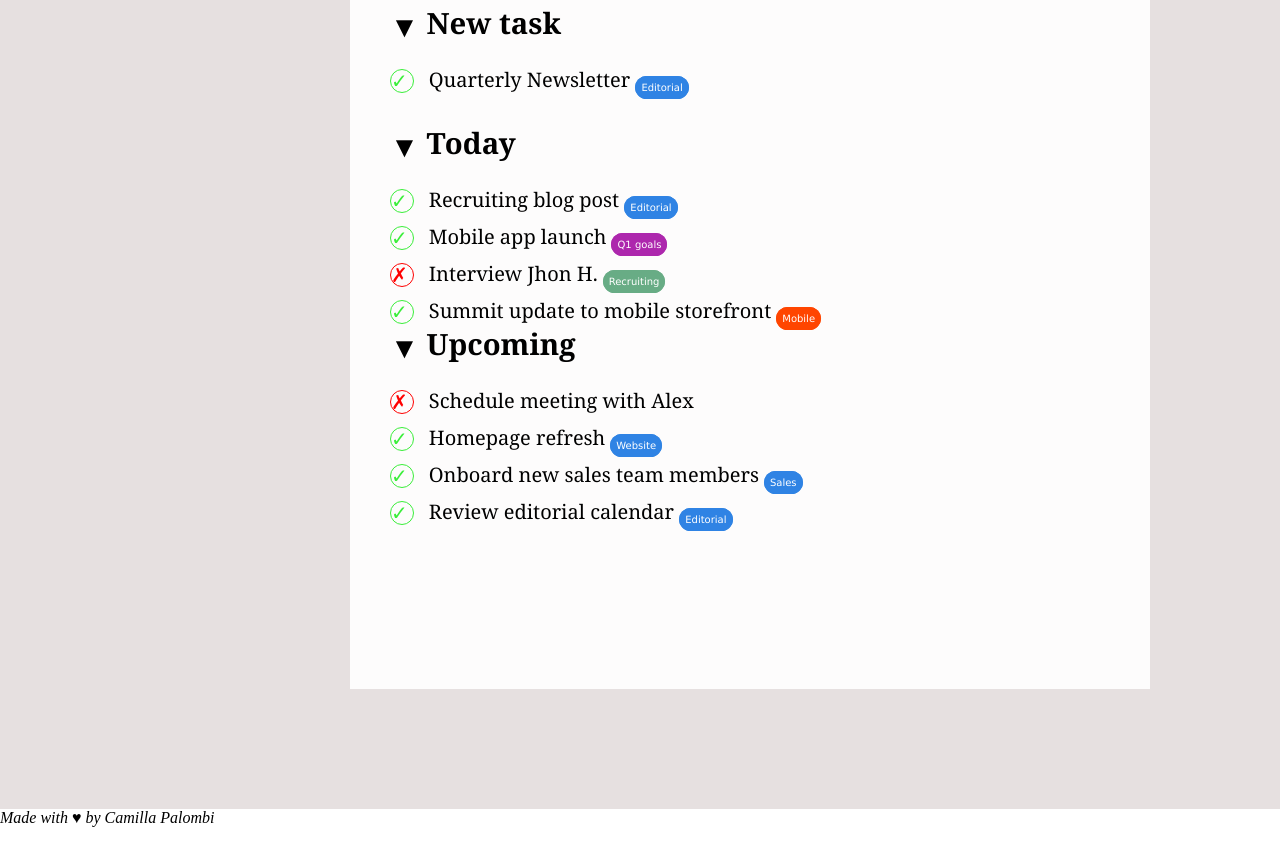
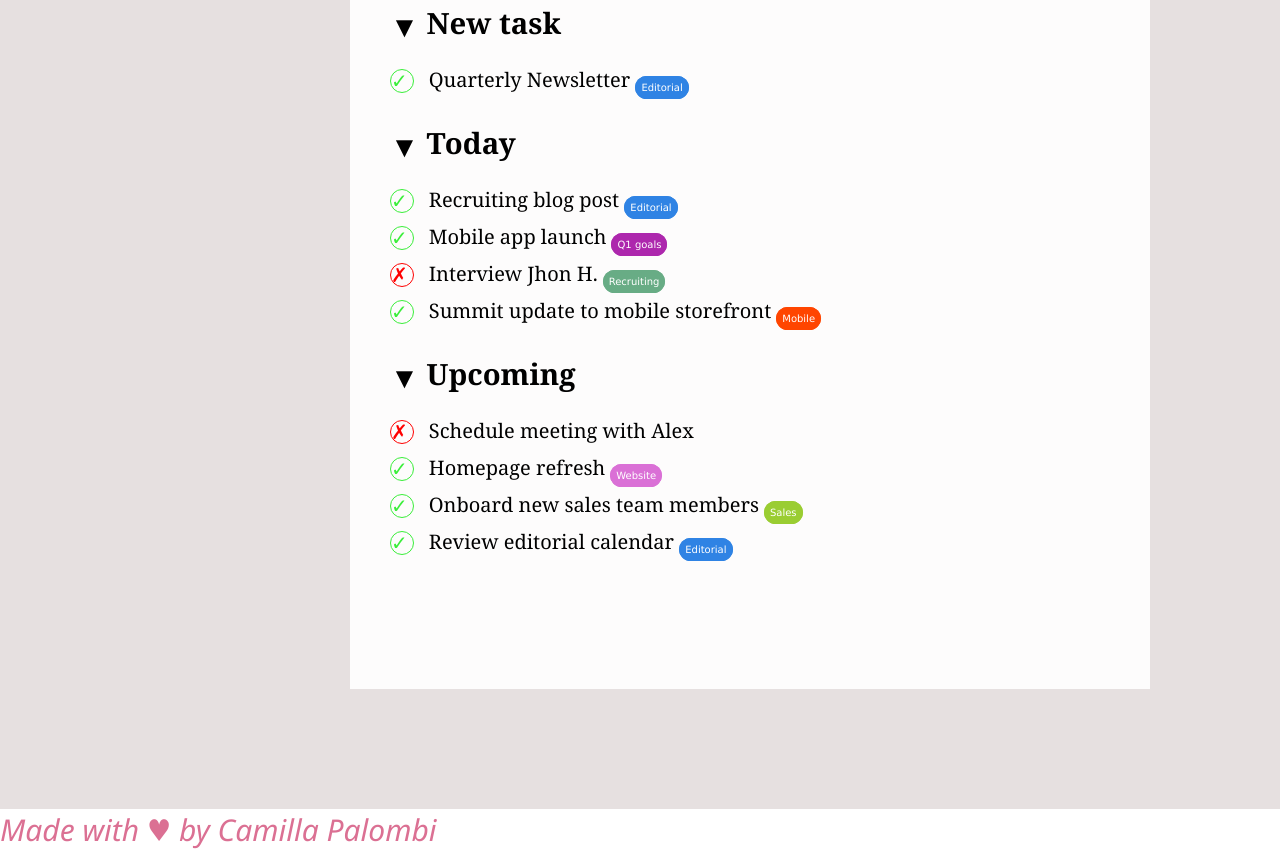
Before and after one commit to camillapalombi/html-css-toboolist, a plain HTML site: page index.html in a window 1280 px wide. Shown: the part 286-1136 px from the top of the page. Before the commit the page ends 1113 px from the top, so only its background shows below. Drawn offline with Linux system fonts and the light colour scheme.

Commit message:
CSS SEZIONE UPCOMING E FOOTER

```diff
--- a/style/style.css
+++ b/style/style.css
@@ -63,6 +63,7 @@ main {
     font-size: 15px;
     margin-left: 5px;
 }
+
 /*MODIFICHE SEZIONE NEW TASK:*/
 .new-task {
     vertical-align: middle;
@@ -107,6 +108,7 @@ ul {
     font-size: 10px;
     font-family: Verdana, Geneva, Tahoma, sans-serif;
 }
+
 /*MODIFICHE SEZIONE TODAY:*/
 .today {
     padding-top: 30px;
@@ -133,3 +135,23 @@ padding-top: 10px;
     background-color: orangered;
     border-color: orangered;
 }
+
+/*MODIFICHE SEZIONE UPCOMING:*/
+.upcoming {
+    padding-top: 30px;
+}
+.pink {
+    background-color: orchid;
+    border-color: orchid;
+}
+.yellow {
+    background-color: yellowgreen;
+    border-color: yellowgreen;
+}
+
+/*FOOTER:*/
+footer {
+    font-size: 30px;
+    color: palevioletred;
+    font-family: 'Segoe UI', Tahoma, Geneva, Verdana, sans-serif;
+}
```
